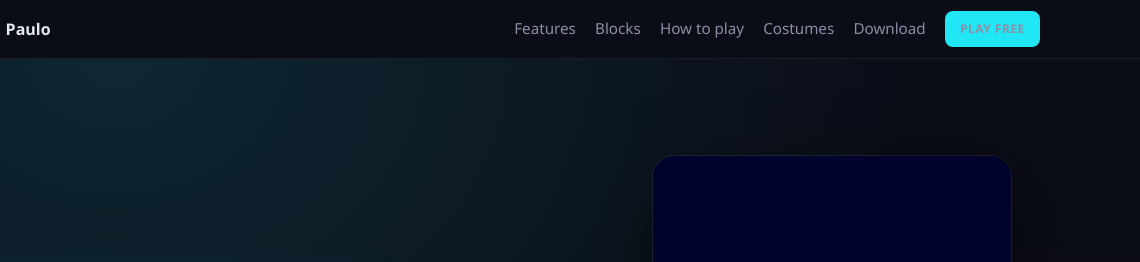
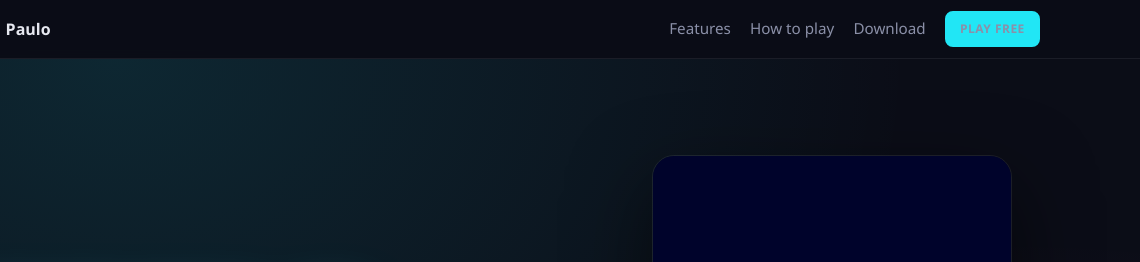
Before and after one commit to kuragestudios/paulo, an Astro site: page / in a window 1280 px wide. Shown: the top 262 px of the page, 140-1280 px from the left. Built offline with nearby package versions, Linux system fonts and the light colour scheme; Astro itself is replaced by a stand-in of ours.

Commit message:
nav: keep Features, How to play, Download

```diff
--- a/src/layouts/Base.astro
+++ b/src/layouts/Base.astro
@@ -49,9 +49,7 @@ const og = new URL(`${base}images/og.png`, Astro.site);
           </a>
           <nav>
             <a href={`${base}#features`}>Features</a>
-            <a href={`${base}#blocks`}>Blocks</a>
             <a href={`${base}#how-to-play`}>How to play</a>
-            <a href={`${base}#costumes`}>Costumes</a>
             <a href={`${base}#download`}>Download</a>
             <a class="btn btn-primary btn-small" href={`${base}play/`}>Play free</a>
           </nav>
```
